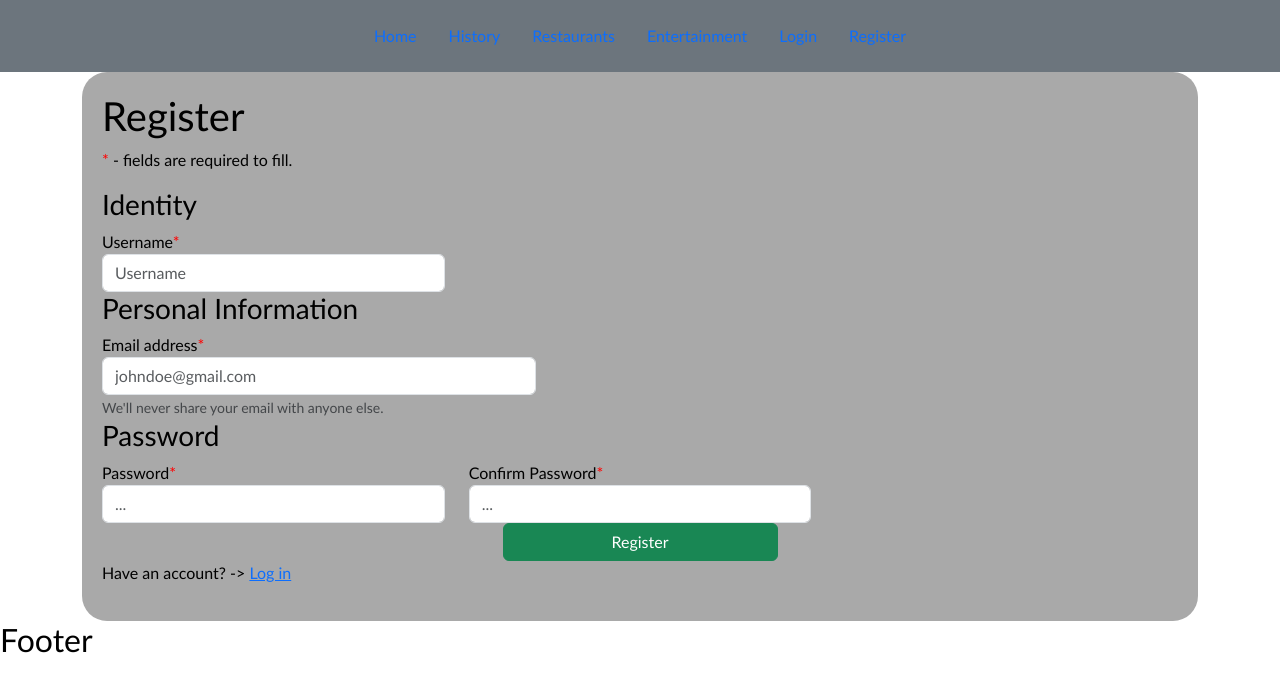
After one commit to CodrinCalin/HaarlemFestival, a PHP site: page /auth/register in a window 1280 px wide. The commit adds this page. Shown: the top 692 px of the page. Run offline with PHP 8.4, Linux system fonts and the light colour scheme.

Commit message:
User Registration + Minor fixes
User registration with password hashing.
Created user added to the database.
User added to the session and sent back to logged in home page.

```diff
--- /dev/null
+++ b/app/controllers/authcontroller.php
@@ -0,0 +1,60 @@
+<?php
+namespace App\Controllers;
+
+use App\Models\User;
+use App\Services\UserService;
+
+class AuthController
+{
+    private $service;
+
+    function __construct()
+    {
+        session_start();
+        $this->service = new UserService();
+    }
+
+    public function index()
+    {
+        require __DIR__ . '/../views/auth/index.php';
+    }
+
+    public function register(){
+        if($_SERVER["REQUEST_METHOD"] == "POST"){
+            $newUser = new User();
+            $newUser->username = $_POST["username"];
+            $newUser->email = $_POST["email"];
+            if($_POST["password"] == $_POST["passwordConfirm"])
+            {
+                $newUser->password = password_hash($_POST["password"], PASSWORD_DEFAULT);
+                $this->service->addUser($newUser);
+                $authorizedUser = $this->service->getUserByUsername($newUser->username);
+                $_SESSION["authUser"] = $authorizedUser;
+                header("Location: /");
+                exit();
+            }else{
+                echo "<h1>Password incorrect!</h1>";
+            }
+        }else{
+            require __DIR__ . '/../views/auth/register.php';
+        }
+    }
+
+    public function logout()
+    {
+        unset($_SESSION["authUser"]);
+        unset($_SESSION);
+        header('Location: /');
+        exit();
+    }
+
+    private function checkUsernameAvailability($usernameInput)
+    {
+        return $this->service->checkUsernameExists($usernameInput);
+    }
+
+    private function checkEmailAvailability($emailInput)
+    {
+        return $this->service->checkEmailExists($emailInput);
+    }
+}
--- a/app/controllers/homecontroller.php
+++ b/app/controllers/homecontroller.php
@@ -5,7 +5,7 @@ class HomeController
 {
     function __construct()
     {
-        /*for now empty*/
+        session_start();
     }
 
     public function index()
--- a/app/controllers/manageuserscontroller.php
+++ b/app/controllers/manageuserscontroller.php
@@ -11,6 +11,7 @@ class ManageUsersController
 
     function __construct()
     {
+        session_start();
         $this->service = new UserService();
     }
 
--- a/app/models/user.php
+++ b/app/models/user.php
@@ -6,7 +6,8 @@ class User {
     public string $username;
     public string $email;
     public string $password;
-    public string $first_name;
-    public string $last_name;
+    public ?string $first_name;
+    public ?string $last_name;
+    public int $permissions;
     public string $date_created;
 }
--- a/app/public/css/style.css
+++ b/app/public/css/style.css
@@ -5,3 +5,6 @@
     font-family: Calibri;
     color: black;
 }
+.required{
+    color: red;
+}
--- a/app/services/userservice.php
+++ b/app/services/userservice.php
@@ -17,16 +17,16 @@ class UserService {
         return $this->repository->getAll();
     }
 
-    public function insert($user)
-    {
-        $this->getNewInstance();
-        return $this->repository->insert($user);
-    }
-
     public function getUserById($userId)
     {
         $this->getNewInstance();
         return $this->repository->getUserById($userId);
+    }
+
+    public function getUserByUsername($username)
+    {
+        $this->getNewInstance();
+        return $this->repository->getUserByUsername($username);
     }
 
     public function deleteUserById($userId)
@@ -44,6 +44,27 @@ class UserService {
     public function addUser($newUser)
     {
         $this->getNewInstance();
-        $this->repository->addUser($newUser);
+        if(isset($newUser->first_name) || isset($newUser->last_name)) {
+            $this->repository->addUserWithDetails(
+                $newUser->username, $newUser->email,
+                $newUser->password,
+                $newUser->first_name, $newUser->last_name);
+        }else{
+            $this->repository->addUser(
+                $newUser->username, $newUser->email,
+                $newUser->password);
+        }
+    }
+
+    public function checkUsernameExists($usernameInput)
+    {
+        $this->getNewInstance();
+        return $this->repository->checkUsernameExists($usernameInput);
+    }
+
+    public function checkEmailExists($emailInput)
+    {
+        $this->getNewInstance();
+        return $this->repository->checkEmailExists($emailInput);
     }
 }
--- /dev/null
+++ b/app/views/auth/register.php
@@ -0,0 +1,56 @@
+<?php
+include __DIR__ . '/../header.php';
+?>
+    <div style="background: darkgrey; padding: 20px; border-radius: 25px;">
+        <h1>Register</h1>
+        <p><span class="required">*</span> - fields are required to fill.</p>
+        <form action="register" method="post">
+            <div class="row">
+                <h3>Identity</h3>
+                <div class="form-group col-4">
+                    <label for="inputUsername">Username<span class="required">*</span></label>
+                    <input type="text"
+                           class="form-control" id="inputUsername" name="username"
+                           placeholder="Username">
+                </div>
+            </div>
+            <div class="row">
+                <h3>Personal Information</h3>
+                <div class="form-group col-5">
+                    <label for="inputEmail">Email address<span class="required">*</span></label>
+                    <input type="email"
+                           class="form-control" id="inputEmail" name="email"
+                           aria-describedby="emailHelp" placeholder="johndoe@gmail.com">
+                    <small id="emailHelp" class="form-text text-muted">We'll never share your email with anyone else.</small>
+                </div>
+            </div>
+            <div class="row">
+                <h3>Password</h3>
+                <div class="form-group col-4">
+                    <label for="inputPassword">Password<span class="required">*</span></label>
+                    <input type="password"
+                           class="form-control" id="inputPassword" name="password"
+                           placeholder="..." required>
+                </div>
+                <div class="form-group col-4">
+                    <label for="inputPasswordConfirm">Confirm Password<span class="required">*</span></label>
+                    <input type="password"
+                           class="form-control" id="inputPasswordConfirm" name="passwordConfirm"
+                           placeholder="..." required>
+                </div>
+            </div>
+            <div class="row justify-content-center">
+                <button type="submit" class="col-3 btn btn-success">Register</button>
+            </div>
+            <div>
+                <p>
+                    Have an account? ->
+                    <a href="/auth">Log in</a>
+                </p>
+            </div>
+        </form>
+    </div>
+
+<?php
+include __DIR__ . '/../footer.php';
+?>
--- a/app/views/header.php
+++ b/app/views/header.php
@@ -2,20 +2,33 @@
 <html lang="en">
 <head>
     <title>MVC Blog</title>
-    <link href="https://cdn.jsdelivr.net/npm/bootstrap@5.3.2/dist/css/bootstrap.min.css" rel="stylesheet" integrity="sha384-T3c6CoIi6uLrA9TneNEoa7RxnatzjcDSCmG1MXxSR1GAsXEV/Dwwykc2MPK8M2HN" crossorigin="anonymous">
+    <link href="https://cdn.jsdelivr.net/npm/bootstrap@5.3.2/dist/css/bootstrap.min.css" rel="stylesheet"
+          integrity="sha384-T3c6CoIi6uLrA9TneNEoa7RxnatzjcDSCmG1MXxSR1GAsXEV/Dwwykc2MPK8M2HN" crossorigin="anonymous">
 </head>
 <body>
+<style>
+    <?php use App\Models\Permissions;
+        include __DIR__ . '/../public/css/style.css' ?>
+</style>
     <main>
-        <div class="container">
+        <div class="bg-secondary">
             <header class="d-flex justify-content-center py-3">
                 <ul class="nav nav-pills">
                     <li class="nav-item"><a href="/" class="nav-link">Home</a></li>
                     <li class="nav-item"><a href="/history" class="nav-link">History</a></li>
                     <li class="nav-item"><a href="/restaurant" class="nav-link">Restaurants</a></li>
                     <li class="nav-item"><a href="/entertainment" class="nav-link">Entertainment</a></li>
-                    <li class="nav-item"><a href="/manageusers" class="nav-link">Manage Users</a></li>
-                    <li class="nav-item"><a href="/login" class="nav-link">Login</a></li>
-                    <li class="nav-item"><a href="/register" class="nav-link">Register</a></li>
+                    <?php
+                    if(isset($_SESSION["authUser"])) {
+                        $authUser = $_SESSION["authUser"];
+                        if($authUser->permissions == 2) { ?>
+                            <li class="nav-item"><a href="/manageusers" class="nav-link">Manage Users</a></li>
+                        <?php }?>
+                        <li class="nav-item"><a href="/auth/logout" class="nav-link">Log out</a></li>
+                    <?php } else{ ?>
+                        <li class="nav-item"><a href="/auth/login" class="nav-link">Login</a></li>
+                        <li class="nav-item"><a href="/auth/register" class="nav-link">Register</a></li>
+                    <?php } ?>
                 </ul>
             </header>
         </div>
```
Also changed, not shown: app/models/permissions.php (added, +8 -0 lines), app/repositories/userrepository.php (+76 -12 lines), app/views/auth/index.php (added, +18 -0 lines), app/views/manageusers/index.php (+16 -17 lines), 1 other file.
